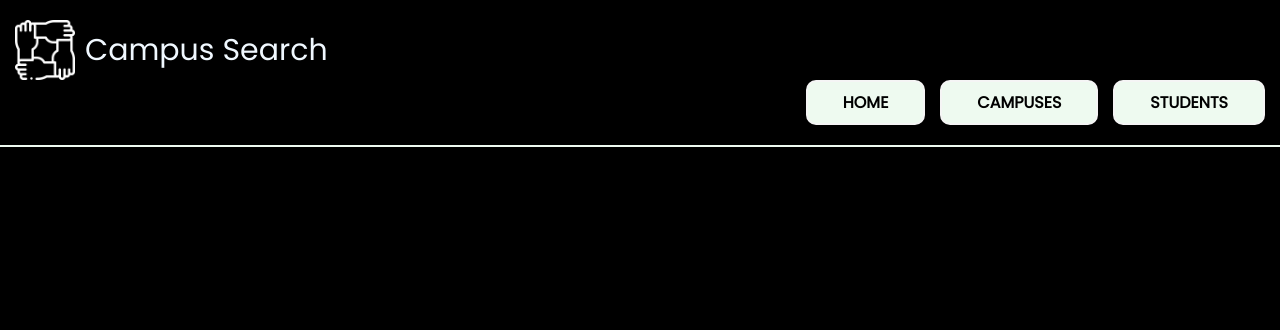
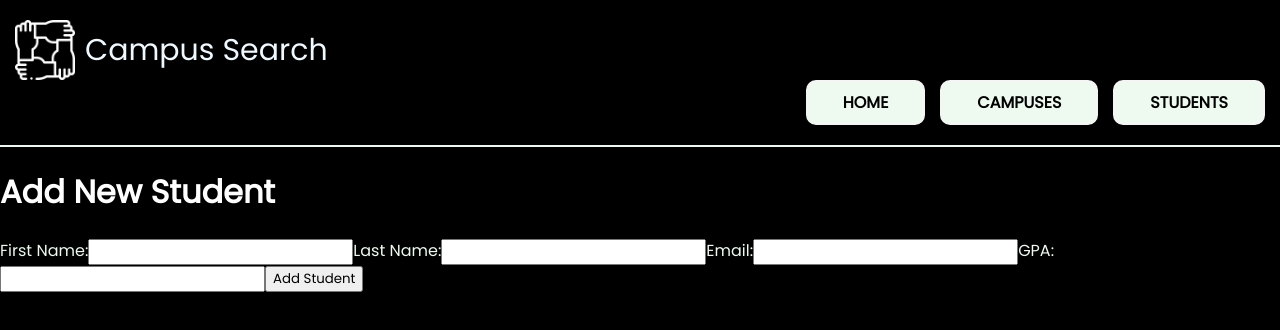
Before and after one commit to karechob/Frontend-CRUD-project, a React app in the folder crud-frontend/: page /student in a window 1280 px wide. Built offline with nearby package versions, Linux system fonts and the light colour scheme.

Commit message:
form submits but names are not being passes, currently fixing issue

```diff
--- a/crud-frontend/src/App/App.css
+++ b/crud-frontend/src/App/App.css
@@ -168,3 +168,6 @@ p, h2{
 .add-btn {
   justify-content: center;
 }
+.from-label {
+  color: #eefaf0;
+}
--- a/crud-frontend/src/pages/AddStudent.jsx
+++ b/crud-frontend/src/pages/AddStudent.jsx
@@ -1,17 +1,12 @@
-import React, { useState} from "react";
+import React, { useState } from "react";
 import { addStudentThunk } from "../redux/students/students.actions";
 import { useDispatch } from "react-redux";
 import { useNavigate } from "react-router-dom";
 import Navigation from "../components/Navigation";
 
 function AddStudent() {
-    const dispatch = useDispatch()
-    const navigate = useNavigate()
-
-    const handleSubmit = (student) => {
-        dispatch(addStudentThunk(student))
-        navigate('/students')
-    }
+  const dispatch = useDispatch();
+  const navigate = useNavigate();
 
   const [newStudent, setNewStudent] = useState({
     firstName: "",
@@ -19,20 +14,70 @@ function AddStudent() {
     email: "",
     imageUrl: "https://freesvg.org/img/abstract-user-flat-4.png",
     gpa: "",
-    })
+  });
+
+  const handleSubmit = (event) => {
+    event.preventDefault();
+    dispatch(addStudentThunk(newStudent));
+    navigate("/students");
+  };
+
 
   const handleNewStudentInput = (event) => {
+      event.preventDefault();
     setNewStudent({
       ...newStudent,
       [event.target.name]: event.target.value,
-        })
-    }
+    });
+  };
 
   return (
     <div>
-        <Navigation/>
+      <Navigation />
+      <div className="form-style">
+        <h1>Add New Student</h1>
+        <form onSubmit={handleSubmit}>
+          <label className="from-label">First Name:</label>
+          <input
+            type="text"
+            name="firstname"
+            defaultValue={newStudent.firstName}
+            onChange={handleNewStudentInput}
+            required
+            pattern="[A-Za-z ]+"
+          />
+          <label className="from-label">Last Name:</label>
+          <input
+            type="text"
+            name="lastname"
+            defaultValue={newStudent.lastName}
+            onChange={handleNewStudentInput}
+            required
+            pattern="[A-Za-z ]+"
+          />
+          <label className="from-label">Email:</label>
+          <input
+            type="email"
+            name="email"
+            value={newStudent.email}
+            onChange={handleNewStudentInput}
+            required
+          />
+          <label className="from-label">GPA:</label>
+          <input
+            type="number"
+            name="gpa"
+            value={newStudent.gpa}
+            onChange={handleNewStudentInput}
+            required
+          />
+          <button className="btn-submit" type="submit">
+            Add Student
+          </button>
+        </form>
       </div>
-  )
+    </div>
+  );
 }
 
-export default AddStudent
+export default AddStudent;
--- a/crud-frontend/src/pages/Students.jsx
+++ b/crud-frontend/src/pages/Students.jsx
@@ -1,9 +1,8 @@
 import React, { useEffect, useState } from 'react';
 import Navigation from '../components/Navigation';
 import { useDispatch, useSelector } from "react-redux";
-import { fetchAllStudentsThunk, deleteStudentThunk, addStudentThunk } from '../redux/students/students.actions';
+import { fetchAllStudentsThunk, deleteStudentThunk } from '../redux/students/students.actions';
 import ListingStudents from '../components/ListingStudents';
-import AddStudent from './AddStudent';
 import { Link } from 'react-router-dom';
 
 function Students() {
@@ -26,15 +25,13 @@ function Students() {
     setRerender(!rerender);
   };
 
-  // const handleAddStudent = () => {
-  //   dispatch(addStudentThunk());
-  // }
-
   return (
     <div>
       <Navigation />
       <h1 className='student-title'>Students</h1>
-      <button className='add-btn'>ADD STUDENT</button>
+      <Link to="/student">
+        <button className='add-btn'>ADD STUDENT</button>
+      </Link>
       <ListingStudents list={allStudents} handleDeleteStudent={handleDeleteStudent}/>
     </div>
   );
```
Lines whose indentation alone changed are shown as unchanged.
